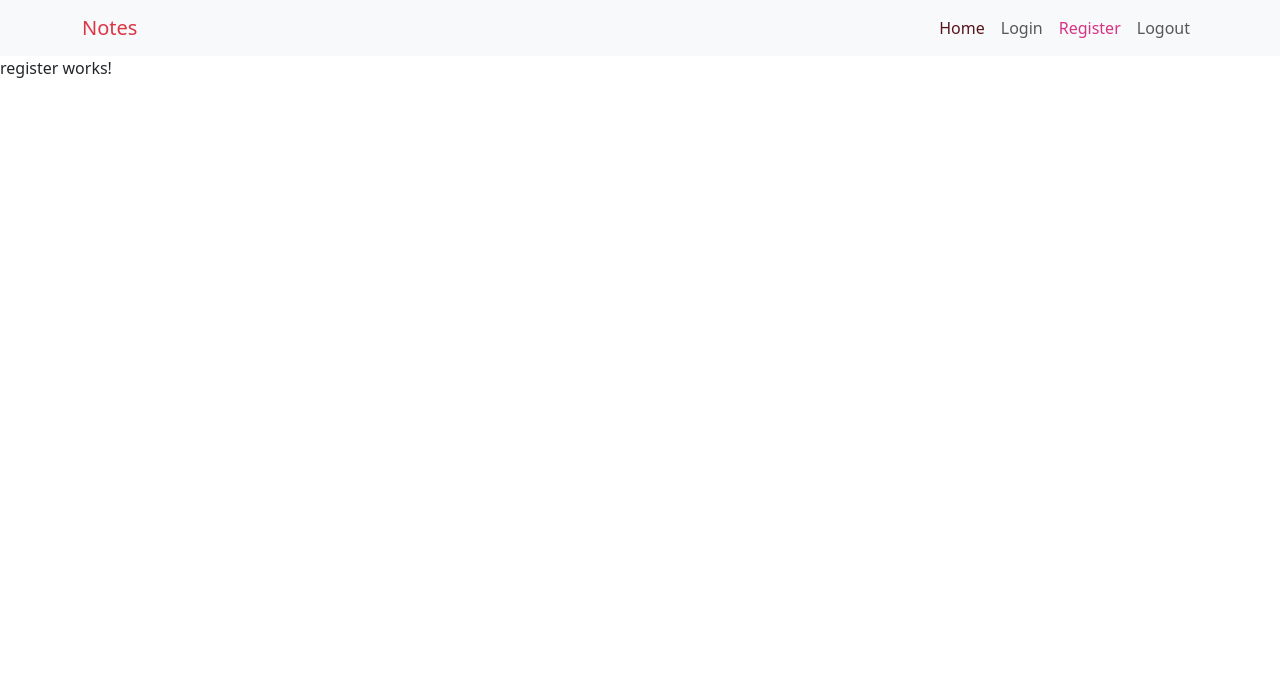
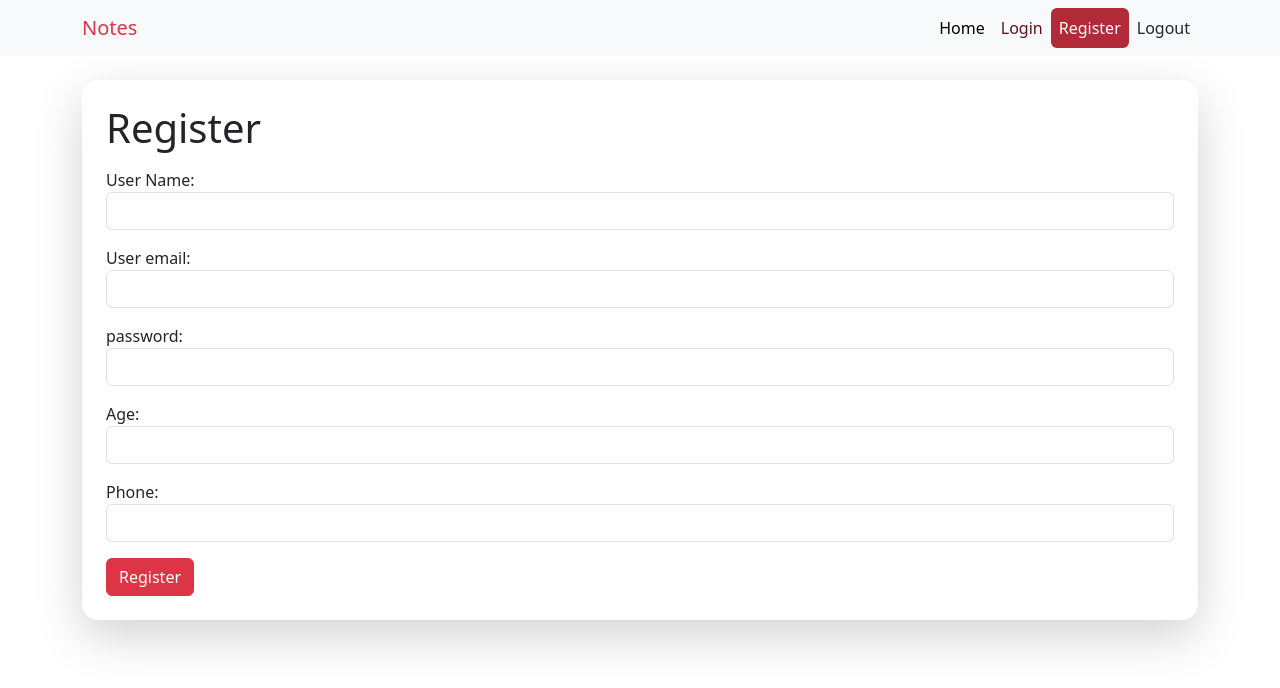
Before and after one commit to Mena-Erian/NotesApp_Angular, an Angular app: page /register in a window 1280 px wide. Shown: the top 688 px of the page. Built offline with nearby package versions, Linux system fonts and the light colour scheme.

Commit message:
Register Page

```diff
--- a/src/app/app.html
+++ b/src/app/app.html
@@ -1,2 +1,4 @@
 <app-navbar> </app-navbar>
-<router-outlet />
+<div class="container">
+  <router-outlet />
+</div>
--- a/src/app/core/services/user/user.ts
+++ b/src/app/core/services/user/user.ts
@@ -16,6 +16,6 @@ export class User {
     return this.httpClient.post(`${environment.baseUrl}/users/signIn`, data);
   }
   signUp(data: SignUpSubmit): Observable<any> {
-    return this.httpClient.post(`${environment.baseUrl}/users/singUp`, data);
+    return this.httpClient.post(`${environment.baseUrl}/users/signUp`, data);
   }
 }
--- a/src/app/pages/register/register.html
+++ b/src/app/pages/register/register.html
@@ -1 +1,135 @@
-<p>register works!</p>
+<form
+  [formGroup]="registerForm"
+  (ngSubmit)="registerUser()"
+  class="mt-4 p-4 mx-auto bg-white rounded-4 shadow-lg"
+>
+  <h1>Register</h1>
+
+  @if (errMsg) {
+  <div class="alert alert-danger text-center my-3 w-75 mx-auto">
+    <p class="mb-0">{{errMsg}}</p>
+  </div>
+  }
+
+  <div class="mt-3">
+    <label for="userName">User Name: </label>
+    <input
+      [ngClass]="{
+      'is-valid': !registerForm.get('name')?.errors &&registerForm.get('name')?.touched,
+      'is-invalid': registerForm.get('name')?.errors && registerForm.get('name')?.touched
+    }"
+      formControlName="name"
+      class="form-control"
+      type="text"
+      name="userName"
+      id="userName"
+    />
+    @if (registerForm.get('name')?.touched && !registerForm.get('name')?.valid)
+    {
+    <div class="alert alert-danger mt-2">
+      @if (registerForm.get('name')?.getError('required')) {
+      <p class="mb-0">Name is Required</p>
+      } @if (registerForm.get('name')?.getError('minlength')) {
+      <p class="mb-0">Name Must be more than 3 charactors</p>
+      }
+    </div>
+    }
+  </div>
+  <div class="mt-3">
+    <label for="email">User email: </label>
+    <input
+      [ngClass]="{
+      'is-valid': !registerForm.get('email')?.errors &&registerForm.get('email')?.touched,
+      'is-invalid': registerForm.get('email')?.errors && registerForm.get('email')?.touched
+    }"
+      formControlName="email"
+      class="form-control"
+      type="email"
+      name="email"
+      id="email"
+    />
+    @if (registerForm.get('email')?.touched &&
+    !registerForm.get('email')?.valid) {
+    <div class="alert alert-danger mt-2">
+      @if (registerForm.get('email')?.getError('required')) {
+      <p class="mb-0">email is Required</p>
+      } @if (registerForm.get('email')?.getError('email')) {
+      <p class="mb-0">Your Email is Not Vaild</p>
+      }
+    </div>
+    }
+  </div>
+  <div class="mt-3">
+    <label for="pass">password: </label>
+    <input
+      [ngClass]="{
+      'is-valid': !registerForm.get('password')?.errors &&registerForm.get('password')?.touched,
+      'is-invalid': registerForm.get('password')?.errors && registerForm.get('password')?.touched
+    }"
+      formControlName="password"
+      class="form-control"
+      type="password"
+      name="pass"
+      id="pass"
+    />
+    @if (registerForm.get('password')?.touched &&
+    !registerForm.get('password')?.valid) {
+    <div class="alert alert-danger mt-2">
+      @if (registerForm.get('password')?.getError('required')) {
+      <p class="mb-0">password is Required</p>
+      } @if (registerForm.get('password')?.getError('pattern')) {
+      <p class="mb-0">password Must be more than 4 charactors</p>
+      }
+    </div>
+    }
+  </div>
+  <div class="mt-3">
+    <label for="age">Age: </label>
+    <input
+      [ngClass]="{
+      'is-valid': !registerForm.get('age')?.errors &&registerForm.get('age')?.touched,
+      'is-invalid': registerForm.get('age')?.errors && registerForm.get('age')?.touched
+    }"
+      formControlName="age"
+      class="form-control"
+      type="number"
+      name="age"
+      id="age"
+    />
+    @if (registerForm.get('age')?.touched && !registerForm.get('age')?.valid) {
+    <div class="alert alert-danger mt-2">
+      @if (registerForm.get('age')?.getError('required')) {
+      <p class="mb-0">Age is Required</p>
+      } @if (registerForm.get('age')?.getError('min')) {
+      <p class="mb-0">Your Age Should to be bigger than 20 Years</p>
+      }
+    </div>
+    }
+  </div>
+  <div class="mt-3">
+    <label for="phone">Phone: </label>
+    <input
+      [ngClass]="{
+      'is-valid': !registerForm.get('phone')?.errors &&registerForm.get('phone')?.touched,
+      'is-invalid': registerForm.get('phone')?.errors && registerForm.get('phone')?.touched
+    }"
+      formControlName="phone"
+      class="form-control"
+      type="tel"
+      name="phone"
+      id="phone"
+    />
+    @if (registerForm.get('phone')?.touched &&
+    !registerForm.get('phone')?.valid) {
+    <div class="alert alert-danger mt-2">
+      @if (registerForm.get('phone')?.getError('required')) {
+      <p class="mb-0">Your phone is Required</p>
+      } @if (registerForm.get('phone')?.getError('pattern')) {
+      <p class="mb-0">Your phone Number is Not Vaild Or Not Egyption Number</p>
+      }
+    </div>
+    }
+  </div>
+
+  <button class="btn btn-danger mt-3" type="submit">Register</button>
+</form>
--- a/src/app/pages/register/register.ts
+++ b/src/app/pages/register/register.ts
@@ -1,11 +1,51 @@
-import { Component } from '@angular/core';
-
+import { Component, inject } from '@angular/core';
+import {
+  FormControl,
+  FormGroup,
+  ReactiveFormsModule,
+  Validators,
+} from '@angular/forms';
+import { User } from '../../core/services/user/user';
+import { Router } from '@angular/router';
+import { NgClass } from '@angular/common';
 @Component({
   selector: 'app-register',
-  imports: [],
+  imports: [ReactiveFormsModule, NgClass],
   templateUrl: './register.html',
-  styleUrl: './register.scss'
+  styleUrl: './register.scss',
 })
 export class Register {
+  private readonly userService: User = inject(User);
+  private readonly router: Router = inject(Router);
+  errMsg: string = '';
 
+  registerForm: FormGroup = new FormGroup({
+    name: new FormControl(null, [Validators.required, Validators.minLength(3)]), // Valdite the Length of Value
+    email: new FormControl(null, [Validators.required, Validators.email]),
+    password: new FormControl(null, [
+      Validators.required,
+      Validators.pattern(/^[a-zA-Z0-9]{4,}$/),
+    ]),
+    age: new FormControl(null, [Validators.required, Validators.min(20)]), // Valdit Value
+    phone: new FormControl(null, [
+      Validators.required,
+      Validators.pattern(/^01[0125][0-9]{8}$/),
+    ]),
+  });
+
+  registerUser() {
+    console.log(this.registerForm.value);
+    if (this.registerForm.valid)
+      this.userService.signUp(this.registerForm.value).subscribe({
+        next: (res) => {
+          console.log(res);
+          this.router.navigate([`/home`]);
+        },
+        error: (err) => {
+          console.log(err);
+          this.errMsg = err.error.msg;
+        },
+      });
+    else console.log('YOUR Data Not Valid');
+  }
 }
--- a/src/app/shared/components/navbar/navbar.html
+++ b/src/app/shared/components/navbar/navbar.html
@@ -16,35 +16,37 @@
       <ul class="navbar-nav ms-auto">
         <li class="nav-item">
           <a
-            class="nav-link text-danger-emphasis"
+            class="nav-link text-black"
             routerLink="/home"
-            routerLinkActive="active"
+            routerLinkActive="active btn btn-danger text-white text-white!"
             aria-current="page"
             tabindex="0"
           >
             Home</a
           >
         </li>
-        <li class="nav-item text-danger-emphasis!">
+        <li class="nav-item">
           <a
-            class="nav-link"
+            class="nav-link text-danger-emphasis"
             routerLink="/login"
-            routerLinkActive="active"
+            routerLinkActive="active btn btn-danger text-white"
             aria-current="page"
             >Login</a
           >
         </li>
-        <li class="nav-item text-danger-emphasis">
+        <li class="nav-item">
           <a
-            class="nav-link"
+            class="nav-link text-danger-emphasis"
             routerLink="/register"
-            routerLinkActive="active"
+            routerLinkActive="active btn btn-danger text-white"
             aria-current="page"
             >Register</a
           >
         </li>
-        <li class="nav-item text-danger-emphasis">
-          <a class="nav-link" routerLink="/login" aria-current="page">Logout</a>
+        <li class="nav-item">
+          <a class="nav-link text-body" routerLink="/login" aria-current="page"
+            >Logout</a
+          >
         </li>
       </ul>
     </div>
--- a/src/app/shared/components/navbar/navbar.scss
+++ b/src/app/shared/components/navbar/navbar.scss
@@ -3,5 +3,5 @@
 }
 .navbar-nav .nav-link.active,
 .navbar-nav .nav-link.show {
-  color: var(--bs-pink) !important;
+  color: var(--bs-white) !important;
 }
```
